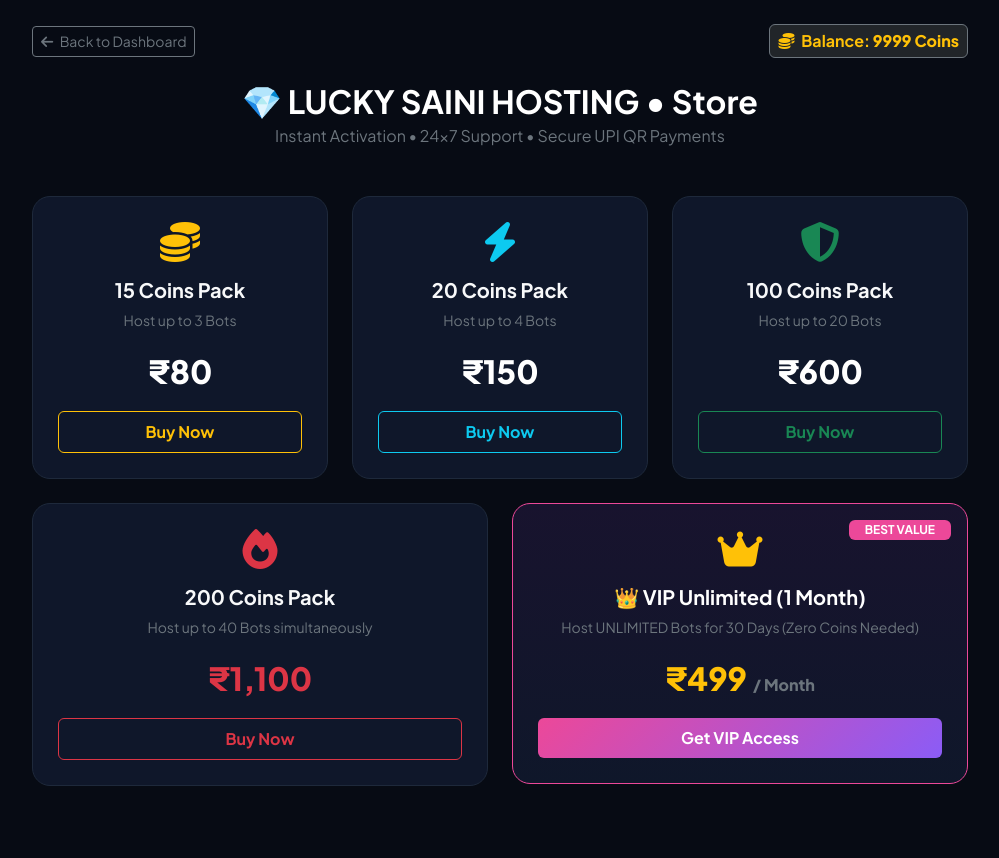
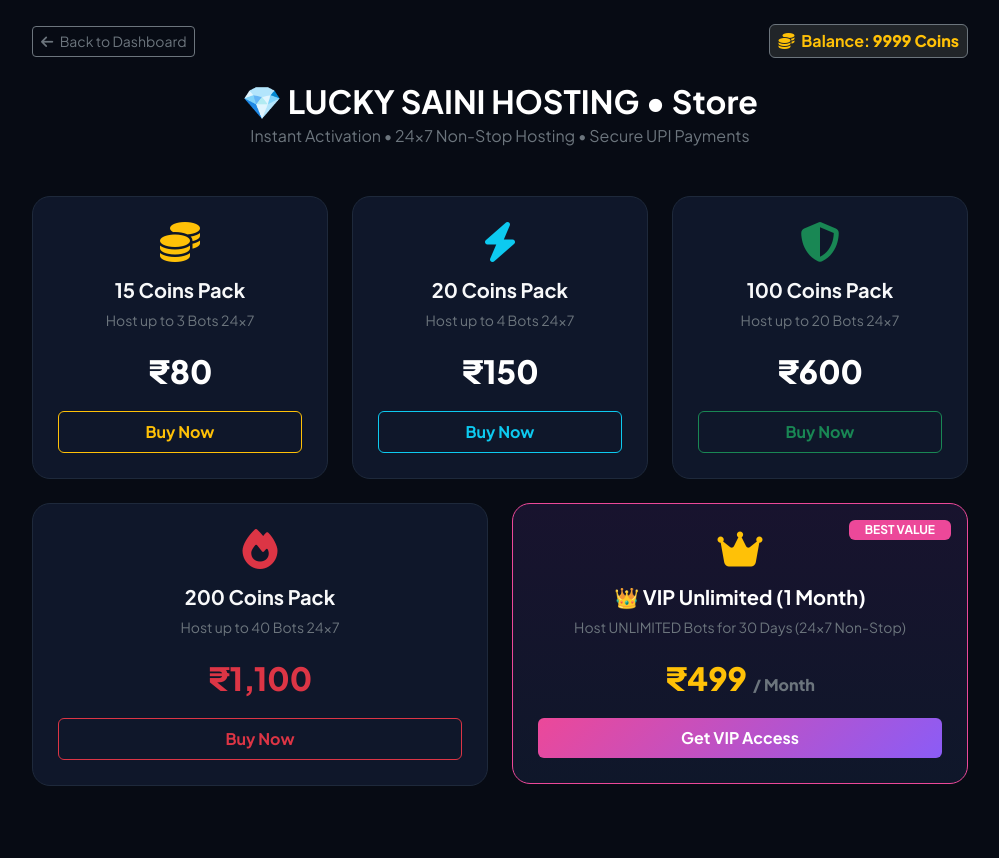
Before and after one commit to anshikasaini9982-gif/lucky-saas-host, a Flask app: page /store in a window 1280 px wide. Shown: the whole page, without its empty margins (140-1139 px from the left). Run offline with Flask 3, Linux system fonts and the light colour scheme; the visitor is signed in with stand-in values (Sample User, id 1); data comes from the database, SQL or seed files in the repository; data that the repository does not hold is empty.

Commit message:
Update store.html

```diff
--- a/templates/store.html
+++ b/templates/store.html
@@ -30,7 +30,7 @@
 
     <div class="text-center mb-5">
         <h2 class="fw-bold text-white mb-1" id="storeSiteName">💎 Coin Store & VIP Subscriptions</h2>
-        <p class="text-secondary">Instant Activation • 24x7 Support • Secure UPI QR Payments</p>
+        <p class="text-secondary">Instant Activation • 24x7 Non-Stop Hosting • Secure UPI Payments</p>
     </div>
 
     <!-- Plans Grid -->
@@ -39,7 +39,7 @@
             <div class="store-card">
                 <i class="fa-solid fa-coins text-warning fs-1 mb-3"></i>
                 <h5 class="fw-bold text-light">15 Coins Pack</h5>
-                <p class="small text-secondary">Host up to 3 Bots</p>
+                <p class="small text-secondary">Host up to 3 Bots 24x7</p>
                 <div class="price-badge mb-3">₹80</div>
                 <button onclick="openPayment('coins_15', 80, '15 Coins Pack')" class="btn btn-outline-warning w-100 fw-bold py-2">Buy Now</button>
             </div>
@@ -49,7 +49,7 @@
             <div class="store-card">
                 <i class="fa-solid fa-bolt text-info fs-1 mb-3"></i>
                 <h5 class="fw-bold text-light">20 Coins Pack</h5>
-                <p class="small text-secondary">Host up to 4 Bots</p>
+                <p class="small text-secondary">Host up to 4 Bots 24x7</p>
                 <div class="price-badge mb-3">₹150</div>
                 <button onclick="openPayment('coins_20', 150, '20 Coins Pack')" class="btn btn-outline-info w-100 fw-bold py-2">Buy Now</button>
             </div>
@@ -59,7 +59,7 @@
             <div class="store-card">
                 <i class="fa-solid fa-shield-halved text-success fs-1 mb-3"></i>
                 <h5 class="fw-bold text-light">100 Coins Pack</h5>
-                <p class="small text-secondary">Host up to 20 Bots</p>
+                <p class="small text-secondary">Host up to 20 Bots 24x7</p>
                 <div class="price-badge mb-3">₹600</div>
                 <button onclick="openPayment('coins_100', 600, '100 Coins Pack')" class="btn btn-outline-success w-100 fw-bold py-2">Buy Now</button>
             </div>
@@ -69,7 +69,7 @@
             <div class="store-card">
                 <i class="fa-solid fa-fire text-danger fs-1 mb-3"></i>
                 <h5 class="fw-bold text-light">200 Coins Pack</h5>
-                <p class="small text-secondary">Host up to 40 Bots simultaneously</p>
+                <p class="small text-secondary">Host up to 40 Bots 24x7</p>
                 <div class="price-badge text-danger mb-3">₹1,100</div>
                 <button onclick="openPayment('coins_200', 1100, '200 Coins Pack')" class="btn btn-outline-danger w-100 fw-bold py-2">Buy Now</button>
             </div>
@@ -80,7 +80,7 @@
                 <span class="badge text-white position-absolute top-0 end-0 m-3 px-3 py-1" style="background:#ec4899;">BEST VALUE</span>
                 <i class="fa-solid fa-crown text-warning fs-1 mb-3"></i>
                 <h5 class="fw-bold text-white">👑 VIP Unlimited (1 Month)</h5>
-                <p class="small text-secondary">Host UNLIMITED Bots for 30 Days (Zero Coins Needed)</p>
+                <p class="small text-secondary">Host UNLIMITED Bots for 30 Days (24x7 Non-Stop)</p>
                 <div class="price-badge text-warning mb-3">₹499 <span class="fs-6 text-secondary">/ Month</span></div>
                 <button onclick="openPayment('vip_monthly', 499, 'VIP Unlimited (1 Month)')" class="btn btn-primary w-100 fw-bold py-2" style="background: linear-gradient(135deg, #ec4899, #8b5cf6); border:none;">Get VIP Access</button>
             </div>
@@ -88,7 +88,7 @@
     </div>
 </div>
 
-<!-- Dynamic UPI Payment Modal -->
+<!-- Dynamic UPI Payment Modal (With Merchant Name) -->
 <div class="modal fade" id="payModal" tabindex="-1">
     <div class="modal-dialog modal-dialog-centered">
         <div class="modal-content bg-dark text-white border-secondary">
@@ -97,18 +97,25 @@
                 <button type="button" class="btn-close btn-close-white" data-bs-dismiss="modal"></button>
             </div>
             <div class="modal-body text-center">
-                <p class="text-secondary small mb-2">Scan QR code using PhonePe / GPay / Paytm</p>
+                <p class="text-secondary small mb-2">Scan QR code using GPay / PhonePe / Paytm</p>
                 <img id="qrImg" src="" class="img-fluid rounded border border-secondary mb-3" style="max-height: 220px;">
-                <div class="bg-secondary bg-opacity-25 p-2 rounded mb-3">
-                    <small class="text-secondary d-block">UPI ID</small>
-                    <b class="text-info" id="modalUpiText">Loading...</b>
+
+                <div class="bg-secondary bg-opacity-25 p-2 rounded mb-3 text-start">
+                    <div class="d-flex justify-content-between mb-1">
+                        <small class="text-secondary">Merchant Name:</small>
+                        <b class="text-warning">LUCKY BHAI HOSTING</b>
+                    </div>
+                    <div class="d-flex justify-content-between">
+                        <small class="text-secondary">UPI ID:</small>
+                        <b class="text-info" id="modalUpiText">Loading...</b>
+                    </div>
                 </div>
 
                 <form onsubmit="submitPayment(event)">
                     <input type="hidden" id="planInput">
                     <div class="mb-3 text-start">
                         <label class="form-label small text-secondary">12-Digit UTR / Reference Number</label>
-                        <input type="text" id="utrInput" class="form-control bg-dark text-white border-secondary" required placeholder="Enter UTR number">
+                        <input type="text" id="utrInput" class="form-control bg-dark text-white border-secondary" required placeholder="Enter 12-digit UTR">
                     </div>
                     <div class="mb-3 text-start">
                         <label class="form-label small text-secondary">Payment Screenshot (Photo)</label>
@@ -138,7 +145,11 @@ async function loadStoreData() {
 function openPayment(planCode, amount, title) {
     document.getElementById('payTitle').innerText = title + " — ₹" + amount;
     document.getElementById('planInput').value = planCode;
-    const qrUrl = `https://api.qrserver.com/v1/create-qr-code/?size=250x250&data=upi://pay?pa=${globalUpiId}%26am=${amount}%26cu=INR`;
+
+    // Dynamic UPI Link with Merchant Name "LUCKY BHAI HOSTING"
+    const upiRawString = `upi://pay?pa=${globalUpiId}&pn=LUCKY%20BHAI%20HOSTING&am=${amount}&cu=INR`;
+    const qrUrl = `https://api.qrserver.com/v1/create-qr-code/?size=250x250&data=${encodeURIComponent(upiRawString)}`;
+
     document.getElementById('qrImg').src = qrUrl;
     new bootstrap.Modal(document.getElementById('payModal')).show();
 }
```
